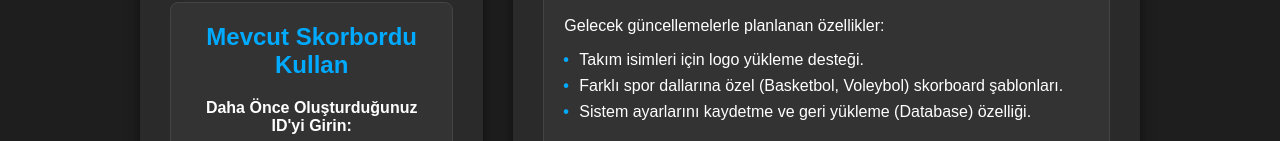
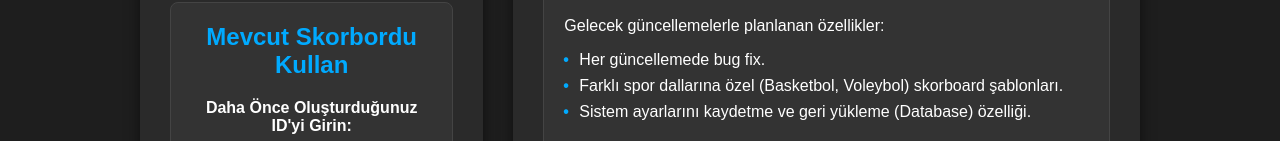
Before and after one commit to tenshoedits/Soccer_Scoreboard_by_TrooXie, a website: page public/index.html in a window 1280 px wide. Shown: the part 472-613 px from the top of the page. Drawn offline with Linux system fonts and the light colour scheme.

```diff
--- a/public/index.html
+++ b/public/index.html
@@ -201,7 +201,7 @@
                 <h2>🚀 Yakında Eklenecekler</h2>
                 <p>Gelecek güncellemelerle planlanan özellikler:</p>
                 <ul>
-                    <li>Takım isimleri için logo yükleme desteği.</li>
+                    <li>Her güncellemede bug fix.</li>
                     <li>Farklı spor dallarına özel (Basketbol, Voleybol) skorboard şablonları.</li>
                     <li>Sistem ayarlarını kaydetme ve geri yükleme (Database) özelliği.</li>
                 </ul>
```
